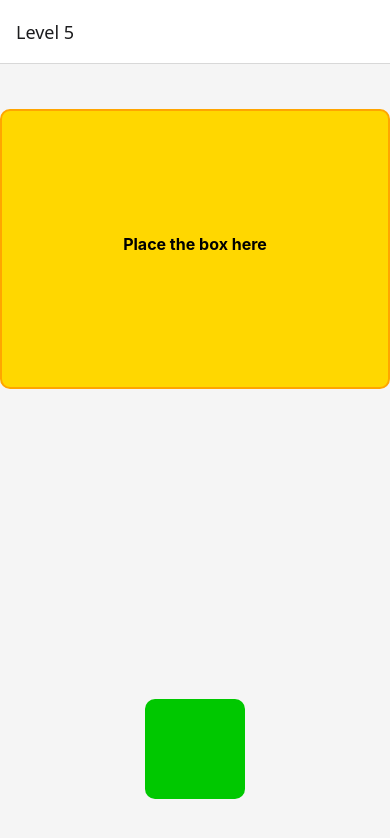
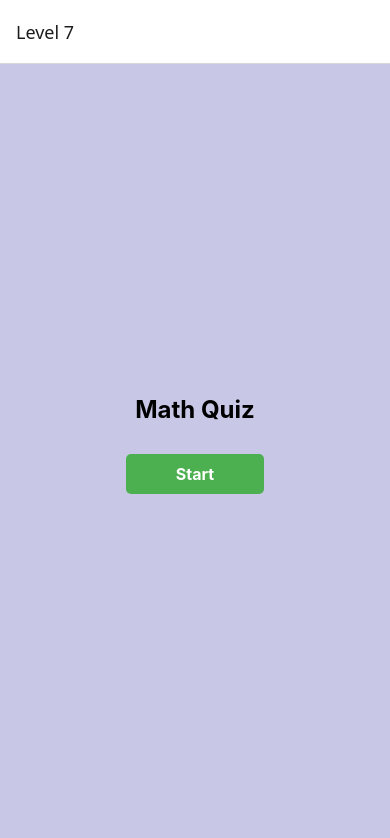
Before and after one commit to Deknas1995/10LevelGameApp, a React Native app: screen / in a window 390 px wide. Shown: the top 838 px of the page. Built offline with nearby package versions, Linux system fonts and the light colour scheme.

Commit message:
added lvl 7

```diff
--- a/App.js
+++ b/App.js
@@ -19,7 +19,7 @@ export default function App() {
   return (
     <NavigationContainer>
       <Stack.Navigator
-        initialRouteName="Level 5"
+        initialRouteName="Level 7"
         screenOptions={{ headerShown: true, headerLeft: null }}
       >
         <Stack.Screen name="Level 1" component={Level1} />
--- a/Screens/Level7.js
+++ b/Screens/Level7.js
@@ -1,13 +1,165 @@
-import React, { useEffect, useState } from "react";
-import { View, Text, StyleSheet, Pressable } from "react-native";
-import { Button } from "react-native-web";
+import React, { useState, useEffect } from "react";
+import {
+  View,
+  Text,
+  StyleSheet,
+  Pressable,
+  Modal,
+  TouchableOpacity,
+} from "react-native";
 
 export default function Level7({ navigation }) {
+  // State to control modal visibility, tracking the current question
+  const [modalVisible, setModalVisible] = useState(false);
+  const [currentQuestion, setCurrentQuestion] = useState(1); // Start with the first question
+  const [userAnswer, setUserAnswer] = useState(""); // User's answer for the current question
+  const [showFeedback, setShowFeedback] = useState(""); // Show feedback for correct/incorrect answers
 
+  const timeDuration = 30;
+  const [timeLeft, setTimeLeft] = useState(timeDuration); // Timer state for 60 seconds
+  const [timerActive, setTimerActive] = useState(false); // Flag to track if the timer is active
+
+  const questions = [
+    {
+      question: "What is 5 + 3?",
+      options: ["7", "8", "9"],
+      correctAnswer: "8",
+    },
+    {
+      question: "What is 12 - 7?",
+      options: ["4", "5", "6"],
+      correctAnswer: "5",
+    },
+    {
+      question: "What is 9 * 6?",
+      options: ["54", "52", "48"],
+      correctAnswer: "54",
+    },
+    {
+      question: "What is 15 / 3?",
+      options: ["3", "4", "5"],
+      correctAnswer: "5",
+    },
+    {
+      question: "What is 8 + 16?",
+      options: ["22", "24", "26"],
+      correctAnswer: "24",
+    },
+    {
+      question: "What is 45 - 18?",
+      options: ["27", "28", "29"],
+      correctAnswer: "27",
+    },
+  ];
+
+  // Function to handle answer selection
+  const handleAnswer = (answer) => {
+    setUserAnswer(answer);
+    const correctAnswer = questions[currentQuestion - 1].correctAnswer;
+
+    if (answer === correctAnswer) {
+      // If correct, move to the next question
+      if (currentQuestion < questions.length) {
+        setCurrentQuestion(currentQuestion + 1);
+        setModalVisible(true); // Show next modal
+      } else {
+        setShowFeedback("Congratulations! You've completed all the questions.");
+        setTimeout(() => {
+          setModalVisible(false);
+          navigation.navigate("Level 8");
+        }, 1500);
+      }
+    } else {
+      setShowFeedback("Incorrect! Try again!.");
+      setCurrentQuestion(1); // Restart the game
+      setModalVisible(false); // Close all modals
+      resetTimer(); // Reset the timer if the answer is wrong
+    }
+  };
+
+  // Modal content for each question
+  const renderQuestionModal = () => {
+    const questionData = questions[currentQuestion - 1];
+
+    return (
+      <Modal
+        animationType="slide"
+        transparent={true}
+        visible={modalVisible}
+        onRequestClose={() => setModalVisible(false)}
+      >
+        <View style={styles.modalOverlay}>
+          <View style={styles.modalContent}>
+            <Text style={styles.modalTitle}>{questionData.question}</Text>
+            {questionData.options.map((option, index) => (
+              <TouchableOpacity
+                key={index}
+                style={styles.optionButton}
+                onPress={() => handleAnswer(option)}
+              >
+                <Text style={styles.optionText}>{option}</Text>
+              </TouchableOpacity>
+            ))}
+
+
+            {currentQuestion === questions.length && (
+              <Text style={styles.correctFeedbackText}>{showFeedback}</Text>
+            )}
+            <Text style={styles.timerText}>Time Left: {timeLeft}s</Text>
+          </View>
+        </View>
+      </Modal>
+    );
+  };
+
+  // Function to start the timer when the first question modal appears
+  const startTimer = () => {
+    setTimerActive(true);
+    const timer = setInterval(() => {
+      setTimeLeft((prevTime) => {
+        if (prevTime === 1) {
+          clearInterval(timer); // Stop the timer
+          resetGame(); // Reset the game if time runs out
+        }
+        return prevTime - 1;
+      });
+    }, 1000); // Update timer every second
+  };
+
+  // Function to reset the game
+  const resetGame = () => {
+    setTimeLeft(timeDuration); // Reset time to 60 seconds
+    setCurrentQuestion(1); // Restart from the first question
+    setModalVisible(false); // Close any open modals
+    setShowFeedback(""); // Clear any feedback
+  };
+
+  // Reset the timer if the answer is wrong
+  const resetTimer = () => {
+    setTimeLeft(timeDuration); // Reset time to 60 seconds
+    setTimerActive(false); // Stop the timer
+  };
 
   return (
     <View style={styles.container}>
-      <Text>lvl 7</Text>
+      <Text style={styles.levelText}>Math Quiz</Text>
+
+      {/* Button to start the first question */}
+      <Pressable
+        style={styles.startButton}
+        onPress={() => {
+          setModalVisible(true); // Show the first question modal
+          startTimer(); // Start the timer when the quiz begins
+          setShowFeedback(""); // Clear any feedback
+        }}
+      >
+        <Text style={styles.buttonText}>Start</Text>
+      </Pressable>
+
+      <Text style={styles.feedbackText}>{showFeedback}</Text>
+
+      {/* Render the current question modal */}
+      {renderQuestionModal()}
     </View>
   );
 }
@@ -21,10 +173,69 @@ const styles = StyleSheet.create({
     alignItems: "center",
     backgroundColor: "rgb(200,200,230)",
   },
-  counterText: {
+  levelText: {
+    fontSize: 24,
+    fontWeight: "bold",
+    marginBottom: 30,
+  },
+  startButton: {
+    padding: 10,
+    backgroundColor: "#4CAF50",
+    borderRadius: 5,
+  },
+  buttonText: {
+    color: "#fff",
+    fontSize: 16,
+    fontWeight: "bold",
+    paddingHorizontal: 40,
+  },
+  modalOverlay: {
+    flex: 1,
+    justifyContent: "center",
+    alignItems: "center",
+    backgroundColor: "rgba(0, 0, 0, 0.5)", // Semi-transparent overlay
+  },
+  modalContent: {
+    backgroundColor: "#fff",
+    padding: 20,
+    borderRadius: 10,
+    width: "80%",
+    alignItems: "center",
+  },
+  modalTitle: {
     fontSize: 20,
     fontWeight: "bold",
-    color: "rgb(50,50,50)",
-    marginVertical: 5,
+    marginBottom: 10,
+  },
+  optionButton: {
+    marginVertical: 10,
+    padding: 10,
+    backgroundColor: "#4CAF50",
+    borderRadius: 5,
+    width: "80%",
+    alignItems: "center",
+  },
+  optionText: {
+    color: "#fff",
+    fontSize: 16,
+    fontWeight: "bold",
+  },
+  feedbackText: {
+    marginTop: 20,
+    fontSize: 16,
+    fontWeight: "bold",
+    color: "rgb(255,0,0)",
+  },
+  correctFeedbackText: {
+    marginTop: 20,
+    fontSize: 16,
+    fontWeight: "bold",
+    color: "rgb(0,220,0)",
+  },
+  timerText: {
+    marginTop: 10,
+    fontSize: 16,
+    fontWeight: "bold",
+    color: "#333", // Timer text color
   },
 });
```
